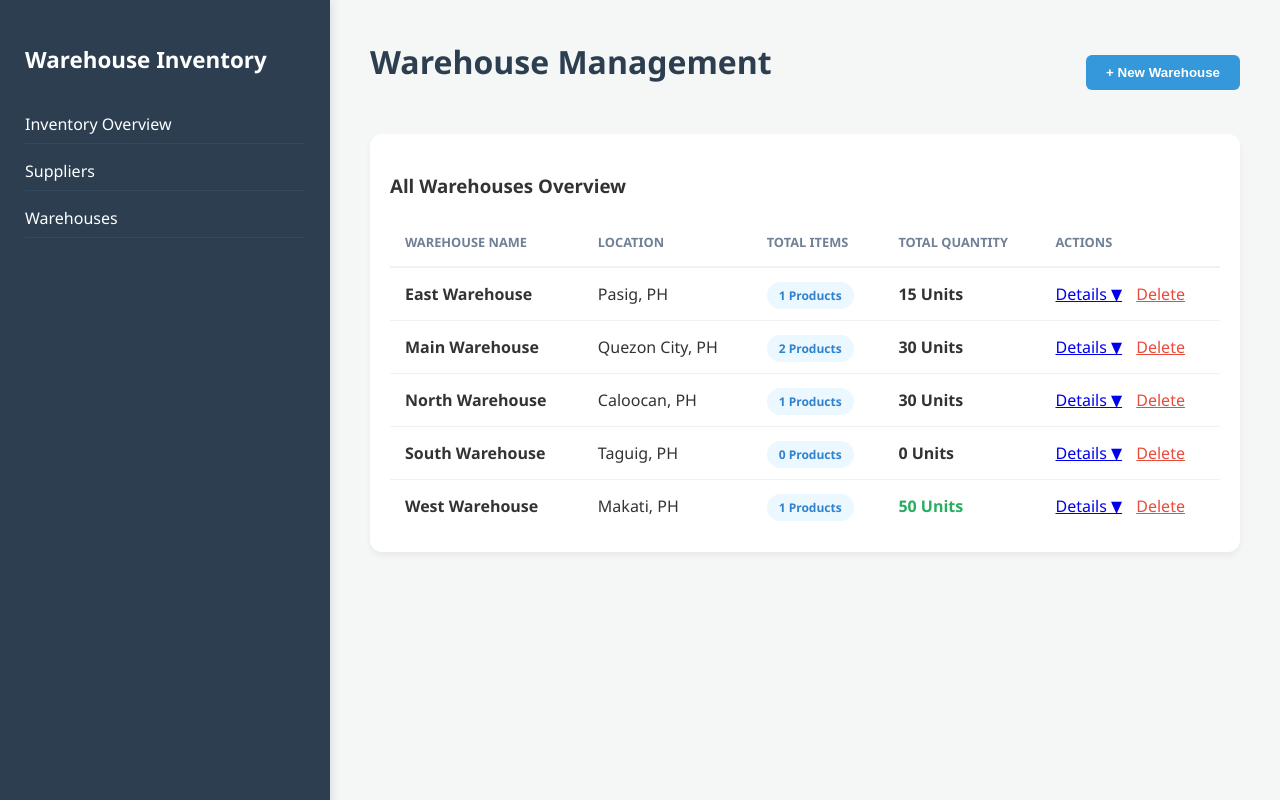
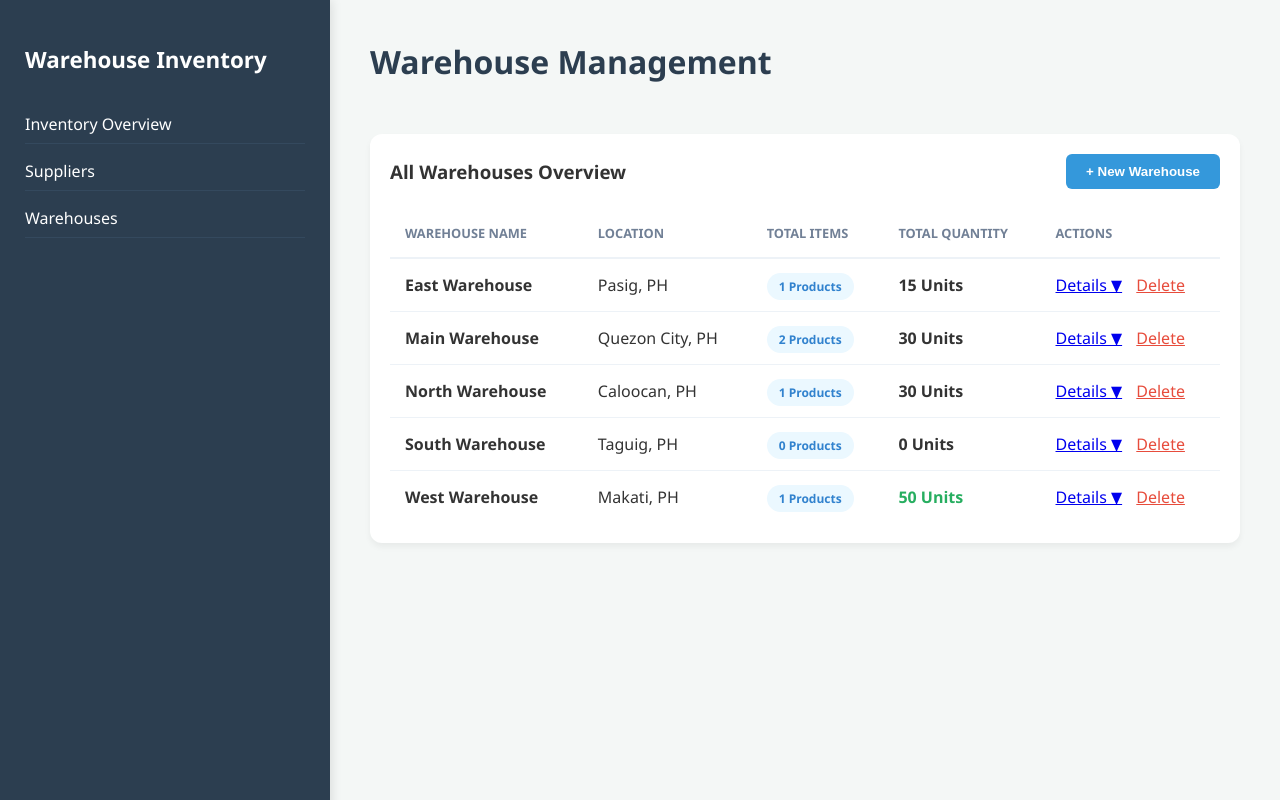
Before and after one commit to tanimankopo/App_Dev, a PHP site: page /warehouses.php in a window 1280 px wide. Run offline with PHP 8.4, Linux system fonts and the light colour scheme; data comes from the database, SQL or seed files in the repository.

Commit message:
Most Final To Be Reviewed - ascel/kit

```diff
--- a/index.php
+++ b/index.php
@@ -155,7 +155,7 @@ $all_products = $pdo->query("SELECT product_id, name FROM products")->fetchAll()
         </div>
 
         <button type="submit" style="margin-bottom: 0;">Apply Filters</button>
-        <a href="index.php" style="display:inline-block; color:#020608; text-decoration:none; font-size:0.9rem; padding: 10px;">Reset Filters</a>
+        <a href="index.php" style="display:inline-block; color:#020608; text-decoration:none; font-size:0.9rem; padding: 10px; font-weight: bold;">Reset Filters</a>
     </form>
         </header>
 
--- a/style.css
+++ b/style.css
@@ -45,7 +45,7 @@ label {
 }
 
 select {
-
+    width: 145px;
     padding: 12px;
     border-radius: 6px;
     border: 1px solid #455a64;
--- a/supplier.php
+++ b/supplier.php
@@ -63,10 +63,13 @@ $suppliers = $pdo->query("SELECT * FROM suppliers ORDER BY supplier_id DESC")->f
     <main class="main-content">
         <header style="display: flex; justify-content: space-between; align-items: center; margin-bottom: 30px;">
             <h1>Suppliers Management</h1>
-            <button onclick="openModal()" style="width:auto; padding: 10px 20px;">+ New Supplier</button>
         </header>
 
         <div class="card">
+            <div style="display: flex; justify-content: space-between; align-items: center; margin-bottom: 20px;">
+                <h3 style="margin: 0;">All Suppliers</h3>
+                <button onclick="openModal()" style="width:auto; padding: 10px 20px;">+ New Supplier</button>
+            </div>
             <table>
                 <thead>
                     <tr>
--- a/warehouses.php
+++ b/warehouses.php
@@ -82,11 +82,13 @@ $all_inventory = $stmt->fetchAll();
     <main class="main-content">
         <header style="display: flex; justify-content: space-between; align-items: center; margin-bottom: 30px;">
             <h1>Warehouse Management</h1>
-            <button onclick="document.getElementById('whModal').style.display='flex'" style="width:auto; padding: 10px 20px;">+ New Warehouse</button>
         </header>
 
         <div class="card">
-            <h3>All Warehouses Overview</h3>
+            <div style="display: flex; justify-content: space-between; align-items: center; margin-bottom: 20px;">
+                <h3 style="margin: 0;">All Warehouses Overview</h3>
+                <button onclick="document.getElementById('whModal').style.display='flex'" style="width:auto; padding: 10px 20px;">+ New Warehouse</button>
+            </div>
             <table>
                 <thead>
                     <tr>
```
